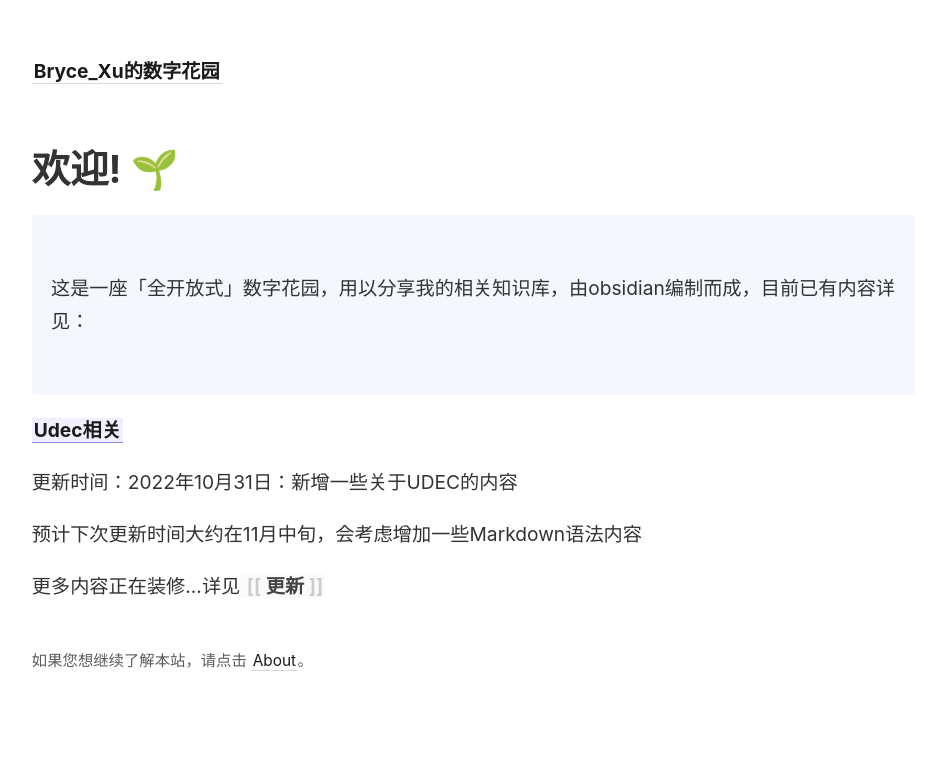
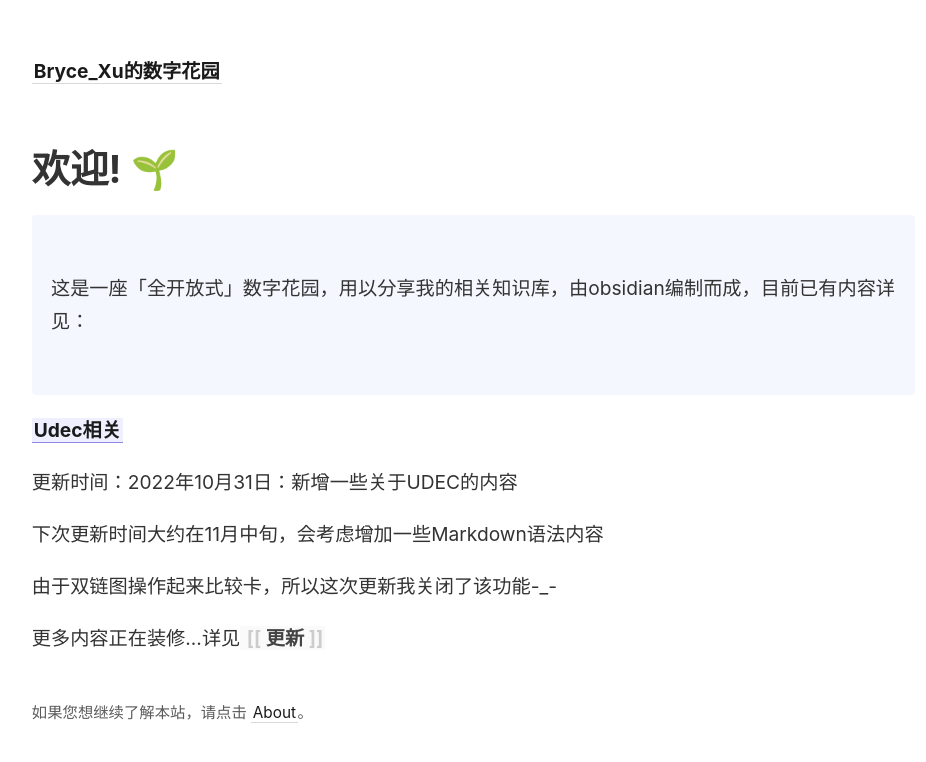
Before and after one commit to zuiyu666/-, a Jekyll site: the page built from _pages/index.md, in a window 1280 px wide. Shown: the top 762 px of the page, without its empty margins (45-971 px from the left). Built offline with Jekyll 4.4.1, drawn with Linux system fonts in a browser that asks for light colours.

Commit message:
Update index.md

```diff
--- a/_pages/index.md
+++ b/_pages/index.md
@@ -15,7 +15,11 @@ permalink: /
 
 
 <p>更新时间：2022年10月31日：新增一些关于UDEC的内容</p>
-<p>预计下次更新时间大约在11月中旬，会考虑增加一些Markdown语法内容</p>
+<p>下次更新时间大约在11月中旬，会考虑增加一些Markdown语法内容</p>
+
+<p>
+由于双链图操作起来比较卡，所以这次更新我关闭了该功能-_-
+</p>
 
 <p>更多内容正在装修...详见<span style="font-weight: bold">[[更新]]</span></p>
 
```
